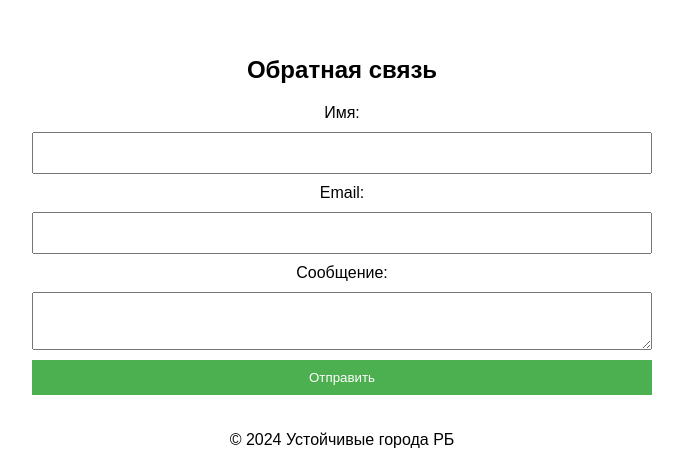
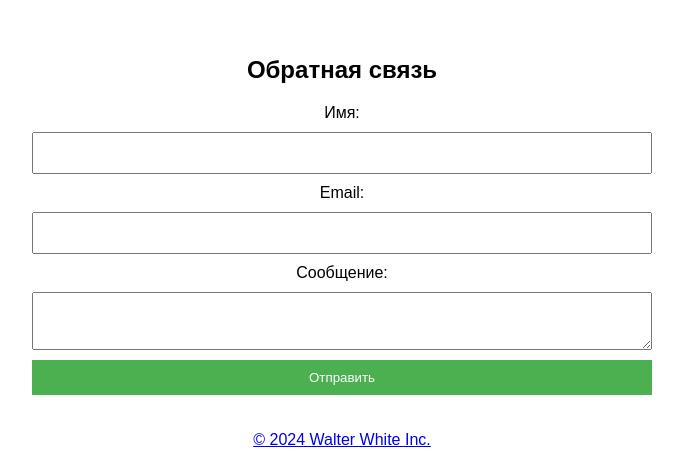
Before and after one commit to 494675636b6564596f75724d6f6d/sdgs_project, a plain HTML site: page index.html in a window 1280 px wide. Shown: the part 1879-2344 px from the top of the page, without its empty margins (298-981 px from the left). Drawn offline with Linux system fonts and the light colour scheme.

Commit message:
Update index.html

```diff
--- a/index.html
+++ b/index.html
@@ -56,7 +56,7 @@
         </section>
     </main>
     <footer>
-        <p>&copy; 2024 Устойчивые города РБ</p>
+        <a href="http://t.me/r0xfor"><p>&copy; 2024 Walter White Inc.</p></a>
     </footer>
 </body>
 </html>
```
